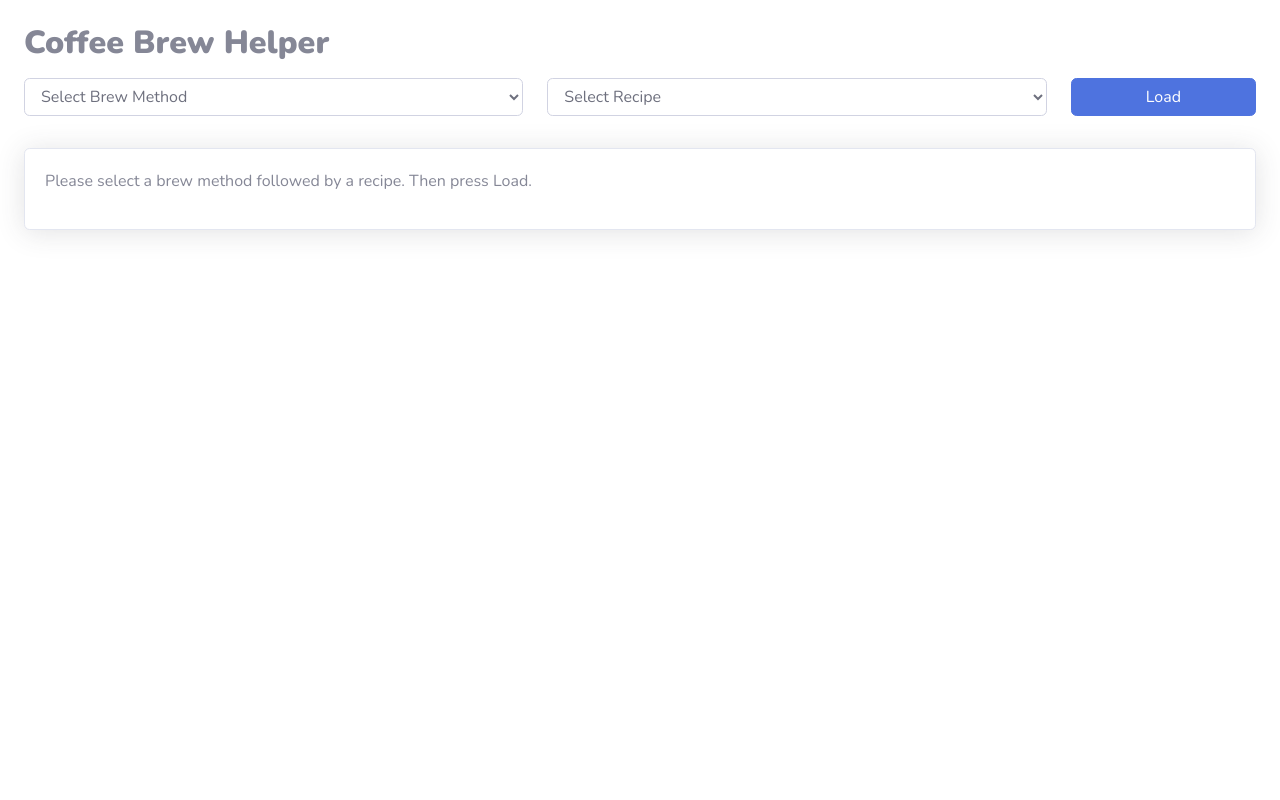
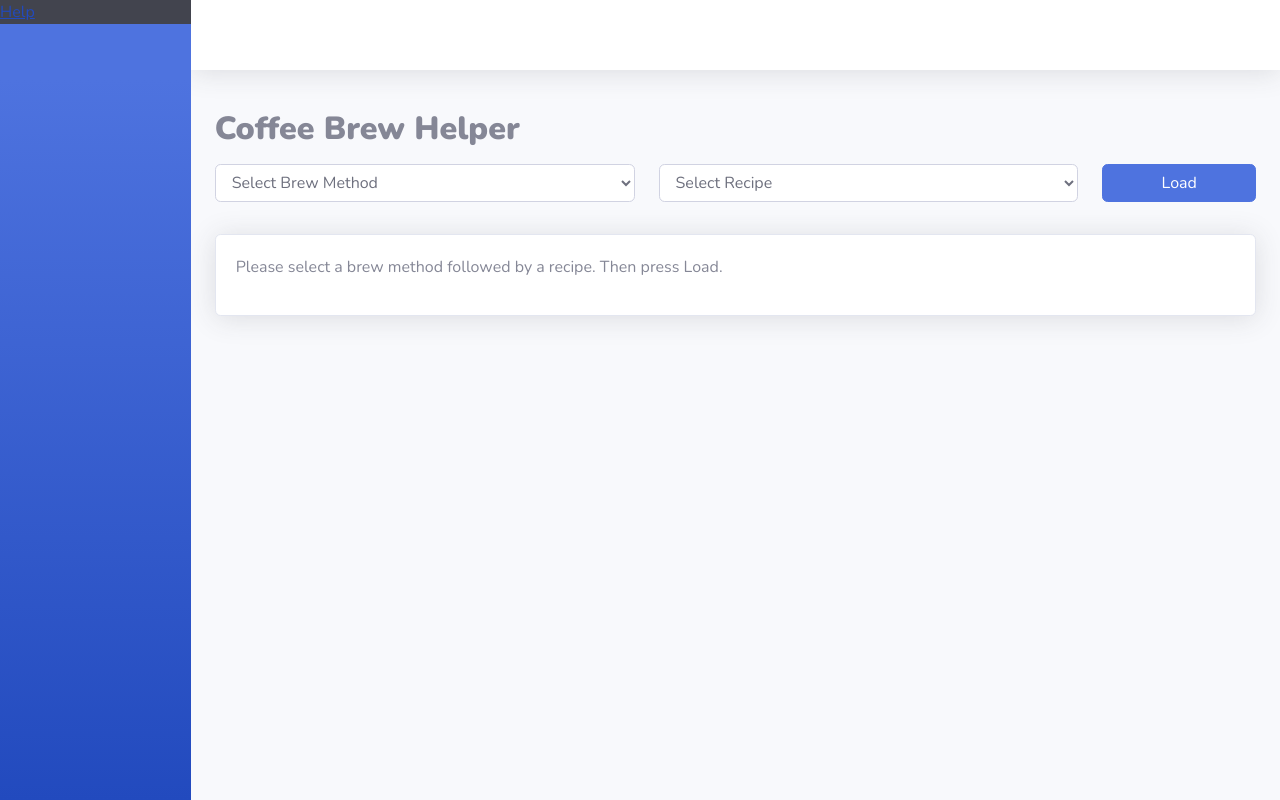
Before and after one commit to daniel-wai/CoffeeBrewHelperWeb, a Django app: page / in a window 1280 px wide. Run offline with Django 5.2, Linux system fonts and the light colour scheme; data comes from the database, SQL or seed files in the repository; some libraries are stand-ins or nearby versions.

Commit message:
Add sidebar and topbar navigation to home page with blank help page

```diff
--- a/coffee/brewhelper/templates/home.html
+++ b/coffee/brewhelper/templates/home.html
@@ -58,6 +58,27 @@
 
 </head>
 <body>
+    <!-- Page Wrapper -->
+    <div id="wrapper">
+        <!-- Sidebar -->
+        <ul class="navbar-nav bg-gradient-primary sidebar sidebar-dark accordion" id="accordionSidebar">
+            <a class="bg-dark" href="{% url 'help' %}">Help</a>
+        </ul>
+        <!-- End of Sidebar -->
+
+        <!-- Content Wrapper -->
+        <div id="content-wrapper" class="d-flex flex-column">
+            <!-- Main Content -->
+            <div id="content">
+                <!-- Topbar -->
+                <nav class="navbar navbar-expand navbar-light bg-white topbar mb-4 static-top shadow">
+                    <!-- Sidebar Toggle (Topbar) -->
+                    <button id="sidebarToggleTop" class="btn btn-link d-md-none rounded-circle mr-3">
+                        <i class="fa fa-bars"></i>
+                    </button>
+                </nav>
+                <!-- End of Topbar -->
+
                 <!-- Begin Page Content -->
                 <div class="container-fluid account-for-fixed-control-panel-margin">
                     <h1 class="h2 pt-3">Coffee Brew Helper</h1>
@@ -254,6 +275,12 @@
 
                 </div>
                 <!-- /.container-fluid -->
+            </div>
+            <!-- End of Main Content -->
+        </div>
+        <!-- End of Content Wrapper -->
+    </div>
+    <!-- End of Page Wrapper -->
 
     <!-- Add any JavaScript scripts or other body elements here -->
     <script>
--- a/coffee/brewhelper/urls.py
+++ b/coffee/brewhelper/urls.py
@@ -3,5 +3,6 @@ from . import views
 
 urlpatterns = [
     path('', views.home, name='home'),
-    path('get-recipes', views.get_recipes, name='get_recipes')
+    path('get-recipes', views.get_recipes, name='get_recipes'),
+    path('help/', views.help_page, name='help'),
 ]
--- a/coffee/brewhelper/views.py
+++ b/coffee/brewhelper/views.py
@@ -57,3 +57,6 @@ def get_recipes(request):
     # Fetch recipes associated with the method_id using Django ORM
     recipes = Recipe.objects.filter(methods__id=method_id).values('id', 'name')
     return JsonResponse(list(recipes), safe=False)
+
+def help_page(request):
+    return render(request, 'help.html')
```
Also changed, not shown: coffee/brewhelper/templates/help.html (added). Lines whose indentation alone changed are shown as unchanged.
